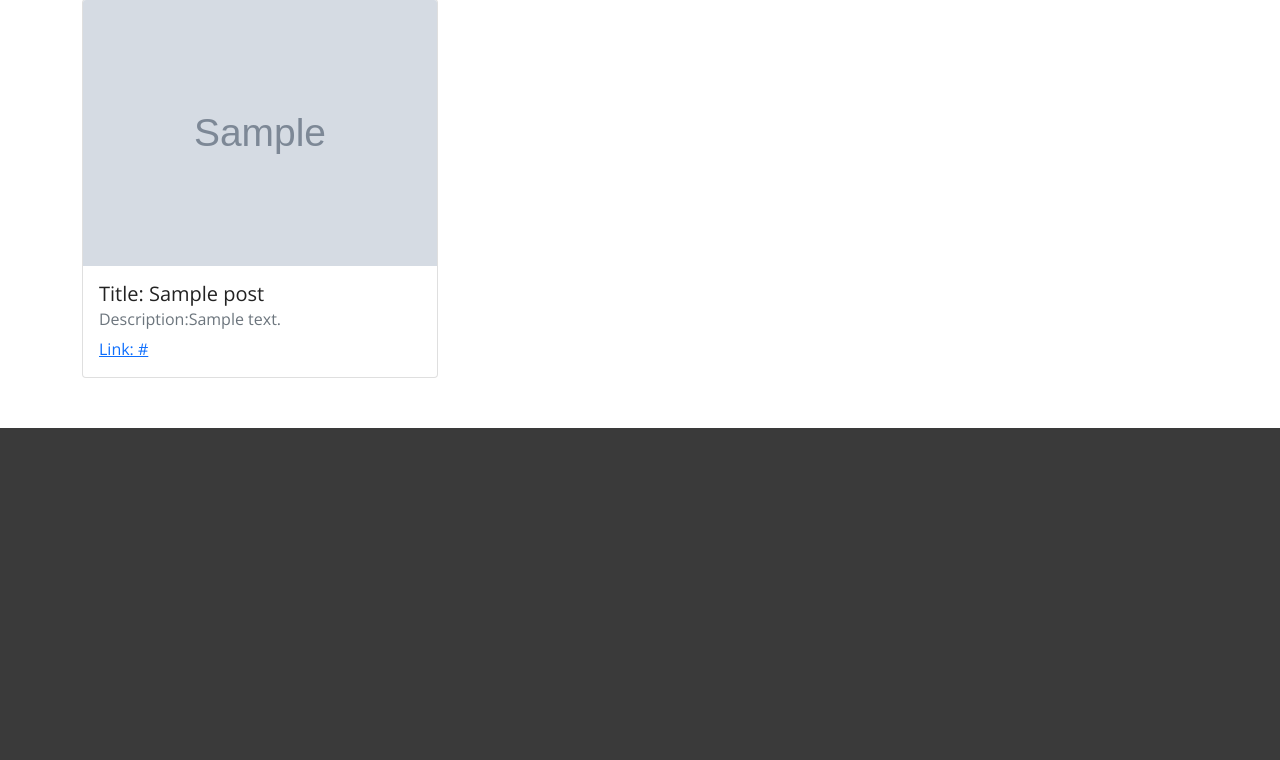
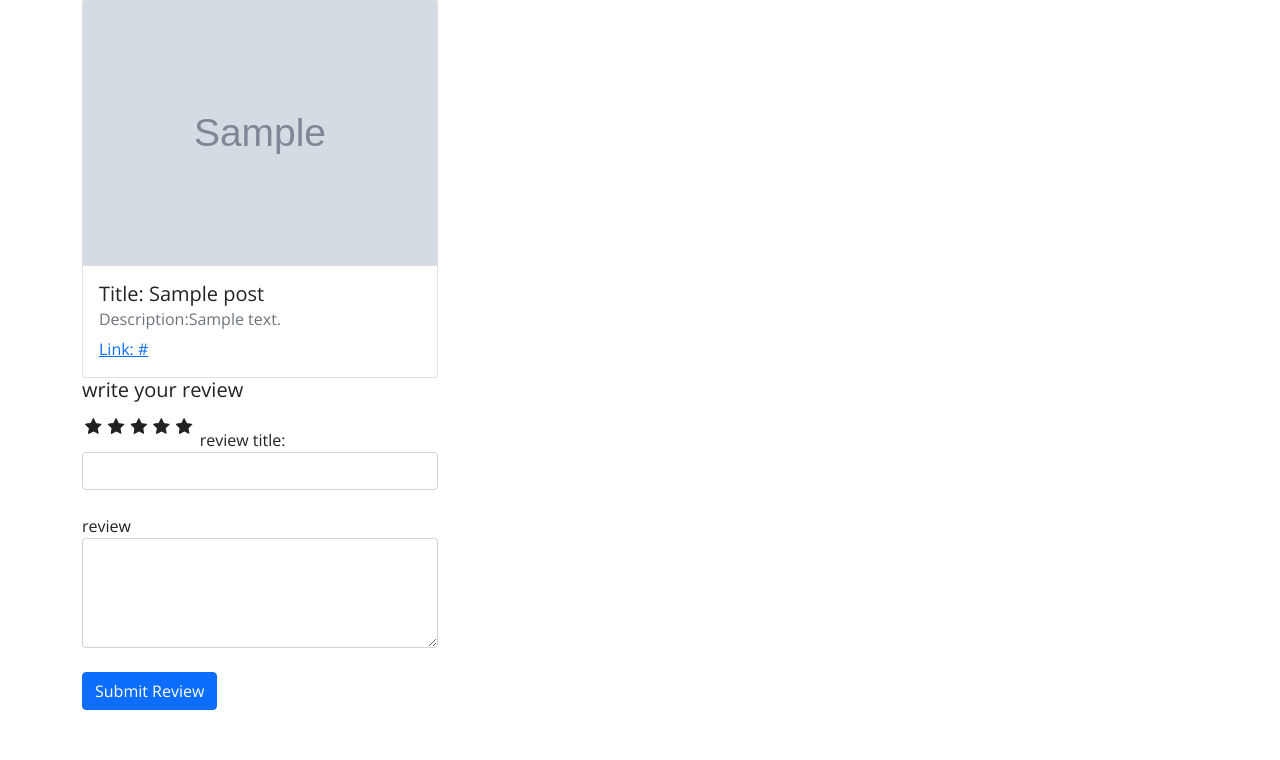
Before and after one commit to trevin-livele/django_api_awwwards, a Django app: page / in a window 1280 px wide. Shown: the part 837-1597 px from the top of the page. Before the commit the page ends 1265 px from the top, so only its background shows below. Run offline with Django 3.2, Linux system fonts and the light colour scheme; tables that the repository leaves empty hold one stand-in row (values such as "Sample post"); grey boxes marked "Sample" are stand-in pictures.

Commit message:
submited rating review

```diff
--- /dev/null
+++ b/awwwards/static/css/custom.css
@@ -0,0 +1,61 @@
+/* Hide Radio button */
+.rate > input{
+    display: none;
+  }
+
+  .rate{
+    display: inline-block;;
+    border: 0;
+  }
+
+  .rate > label{
+    float: right;
+  }
+
+  /* Showing the stars */
+  .rate > label:before{
+    display: inline-block;
+    font-size: 1.1rem;
+    font-family: FontAwesome;
+    content: "\f005";
+    margin:0;
+    padding:0.3rem .2rem;
+    cursor: pointer;
+  }
+
+  /* Half star */
+  .rate .half:before{
+    content: "\f089";
+    position: absolute;
+    padding-right: 0;
+  }
+
+  /* Click and hover */
+  input:checked ~ label, label:hover ~ label{
+    color: #ffb503;
+  }
+
+  /* hover hightlight */
+  input:checked + label:hover, input:checked ~ label:hover,input:checked ~ label:hover ~ label,
+  label:hover ~ input:checked ~ label{
+    color: #cc9000;
+  }
+
+  .rating-star i{
+    color: #ffb503 !important;
+  }
+
+  ul.thumb{
+    margin:0 auto;
+    padding: 0;
+    float: left;
+  }
+  ul.thumb li{
+    list-style: none;
+    margin: 10px;
+  }
+  ul.thumb li img{
+    width: 80px;
+    height: 80px;
+    border: 1px solid grey;
+  }
--- a/templates/base.html
+++ b/templates/base.html
@@ -14,6 +14,8 @@
     <link href="https://cdn.jsdelivr.net/npm/bootstrap@5.1.3/dist/css/bootstrap.min.css" rel="stylesheet"
         integrity="sha384-1BmE4kWBq78iYhFldvKuhfTAU6auU8tT94WrHftjDbrCEXSU1oBoqyl2QvZ6jIW3" crossorigin="anonymous">
         <link rel="stylesheet" href="{% static 'css/style.css' %}">
+        <link rel="stylesheet" href="{% static 'css/custom.css' %}">
+        <link rel="stylesheet" href="https://cdnjs.cloudflare.com/ajax/libs/font-awesome/4.7.0/css/font-awesome.min.css">
     <title>AWWWARDS</title>
 </head>
 <body>
--- a/templates/home.html
+++ b/templates/home.html
@@ -29,7 +29,67 @@
                         <a href="{{post.post_link}}" class="card-link">Link: {{post.post_link}}</a>
                     </div>
                 </div>
-                            </div>
+
+
+
+
+
+            <form action="" method="POST">
+                {% csrf_token %}
+                <h5> write your review</h5>
+<!-- rating stars -->
+
+<div class="rate">
+    <input type="radio" name="rating" id="rating10" value="5" required><label for="rating10" title="5"></label>
+    <input type="radio" name="rating" id="rating9" value="4.5" required><label for="rating9" title="4.5" class="half"></label>
+    <input type="radio" name="rating" id="rating8" value="4" required><label for="rating8" title="4"></label>
+    <input type="radio" name="rating" id="rating7" value="3.5" required><label for="rating7" title="3.5" class="half"></label>
+    <input type="radio" name="rating" id="rating6" value="3" required><label for="rating6" title="3"></label>
+    <input type="radio" name="rating" id="rating5" value="2.5" required><label for="rating5" title="2.5" class="half"></label>
+    <input type="radio" name="rating" id="rating4" value="2" required><label for="rating4" title="2"></label>
+    <input type="radio" name="rating" id="rating3" value="1.5" required><label for="rating3" title="1.5" class="half"></label>
+    <input type="radio" name="rating" id="rating2" value="1" required><label for="rating2" title="1"></label>
+    <input type="radio" name="rating" id="rating1" value="0.5" required><label for="rating1" title="0.5" class="half"></label>
+
+</div>
+
+
+
+
+
+
+
+
+review title:
+<input type="text" class="form-control" name="subject">
+<br>
+review
+<textarea name="review" rows="4" class="form-control"></textarea>
+<br>
+<input type="submit" value="Submit Review" class="btn btn-primary">
+            </form>
+
+
+
+
+
+
+
+
+
+            </div>
+
+
+
+
+
+
+
+
+
+
+
+
 
                 {% endfor %}
             </div>
--- a/uploading/admin.py
+++ b/uploading/admin.py
@@ -1,6 +1,7 @@
 from django.contrib import admin
-from .models import Post
+from .models import Post,ReviewRating
 
 # Register your models here.
 
 admin.site.register(Post)
+admin.site.register(ReviewRating)
```
Also changed, not shown: uploading/forms.py (+7 -1 lines).
